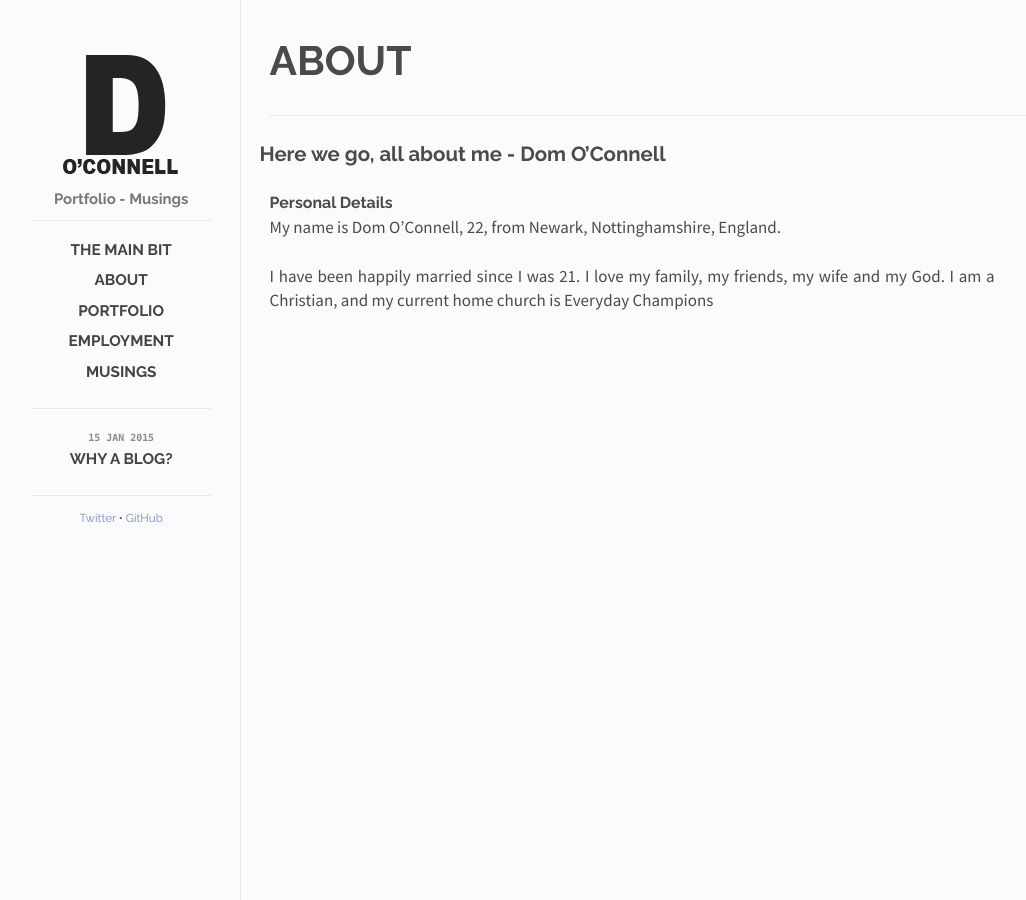
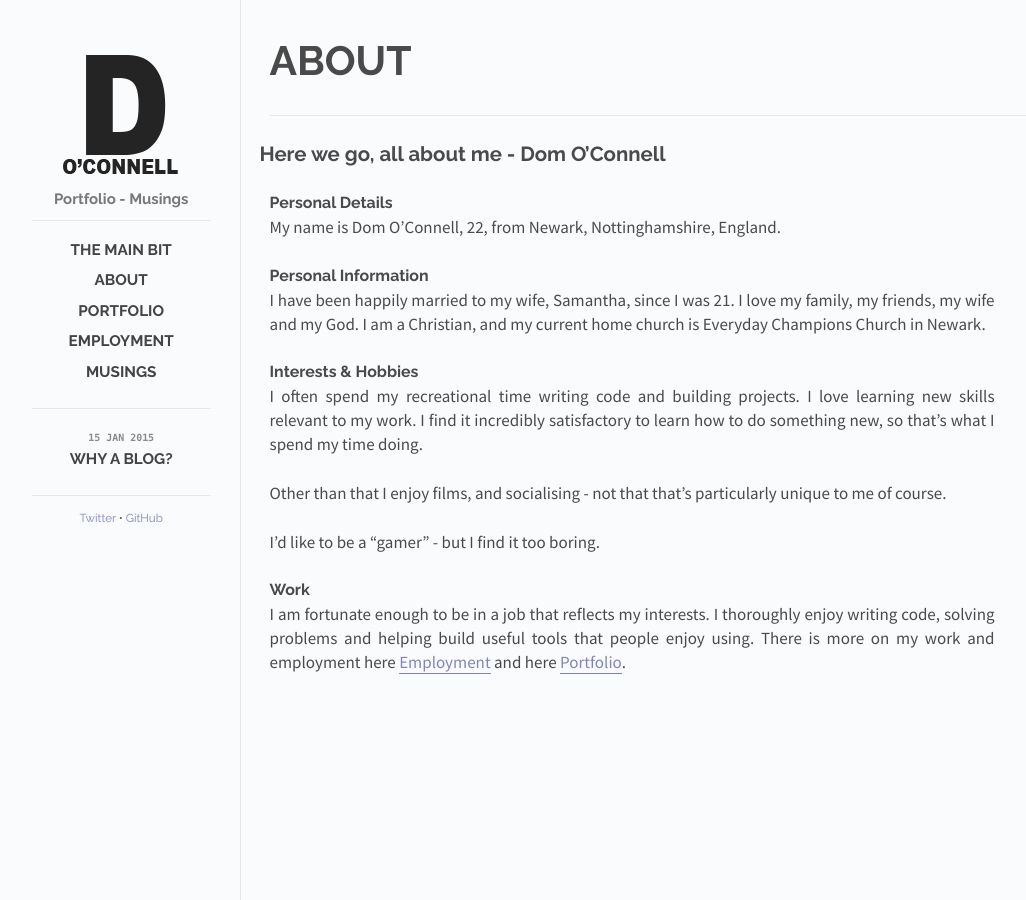
Before and after one commit to domoconnell/domoconnell.github.io, a Jekyll site: the page built from about.md, in a window 1280 px wide. Shown: the whole page, without its empty margins (118-1144 px from the left). Built offline with Jekyll 4.4.1, drawn with Linux system fonts in a browser that asks for light colours.

Commit message:
update about page

```diff
--- a/about.md
+++ b/about.md
@@ -10,4 +10,15 @@ date:   2015-01-15 09:00:00
 ### Personal Details
 My name is Dom O'Connell, <span class="myage"></span>, from {{ site.livein }}.
 
-I have been happily married since I was 21. I love my family, my friends, my wife and my God. I am a Christian, and my current home church is Everyday Champions
+###Personal Information
+I have been happily married to my wife, Samantha, since I was 21. I love my family, my friends, my wife and my God. I am a Christian, and my current home church is Everyday Champions Church in Newark.
+
+###Interests & Hobbies
+I often spend my recreational time writing code and building projects. I love learning new skills relevant to my work. I find it incredibly satisfactory to learn how to do something new, so that's what I spend my time doing.
+
+Other than that I enjoy films, and socialising - not that that's particularly unique to me of course.
+
+I'd like to be a "gamer" - but I find it too boring.
+
+###Work
+I am fortunate enough to be in a job that reflects my interests. I thoroughly enjoy writing code, solving problems and helping build useful tools that people enjoy using. There is more on my work and employment here [Employment](/employment) and here [Portfolio](/portfolio).
```
Also changed, not shown: 1 other file.
